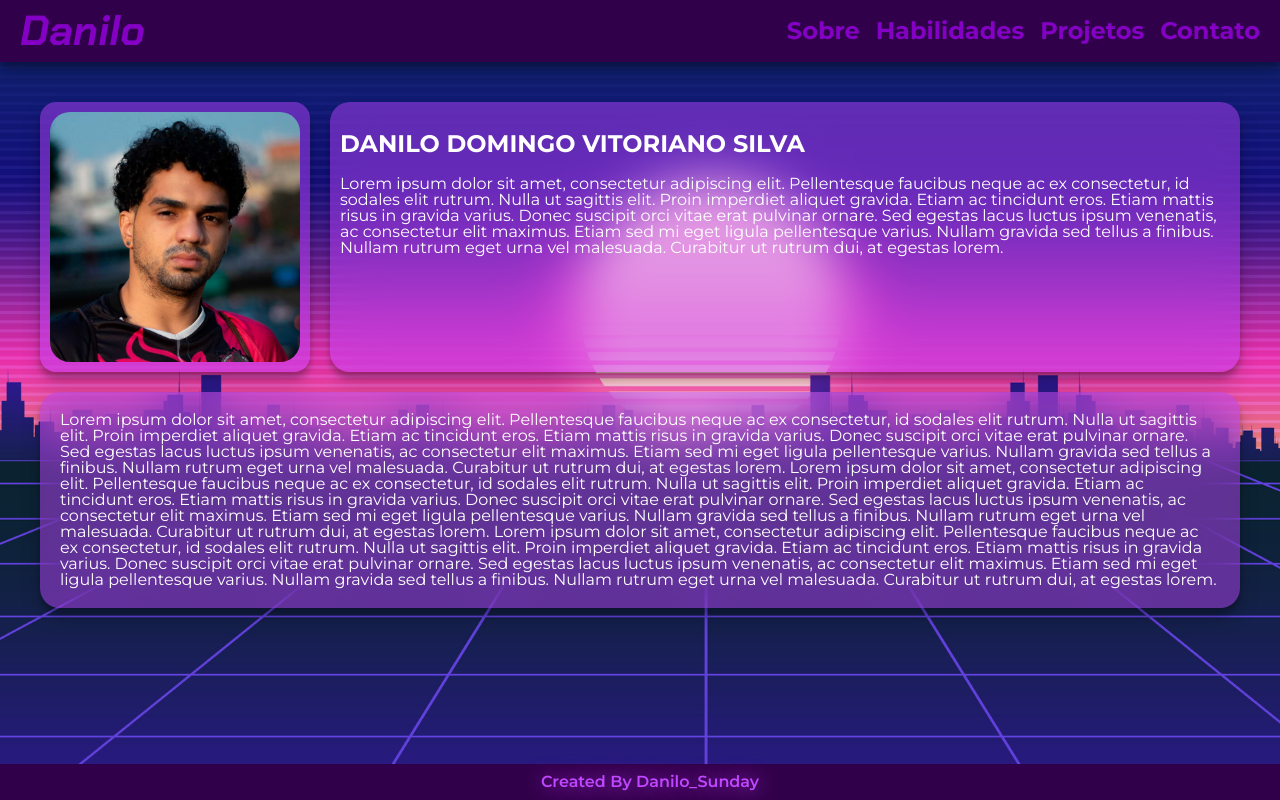
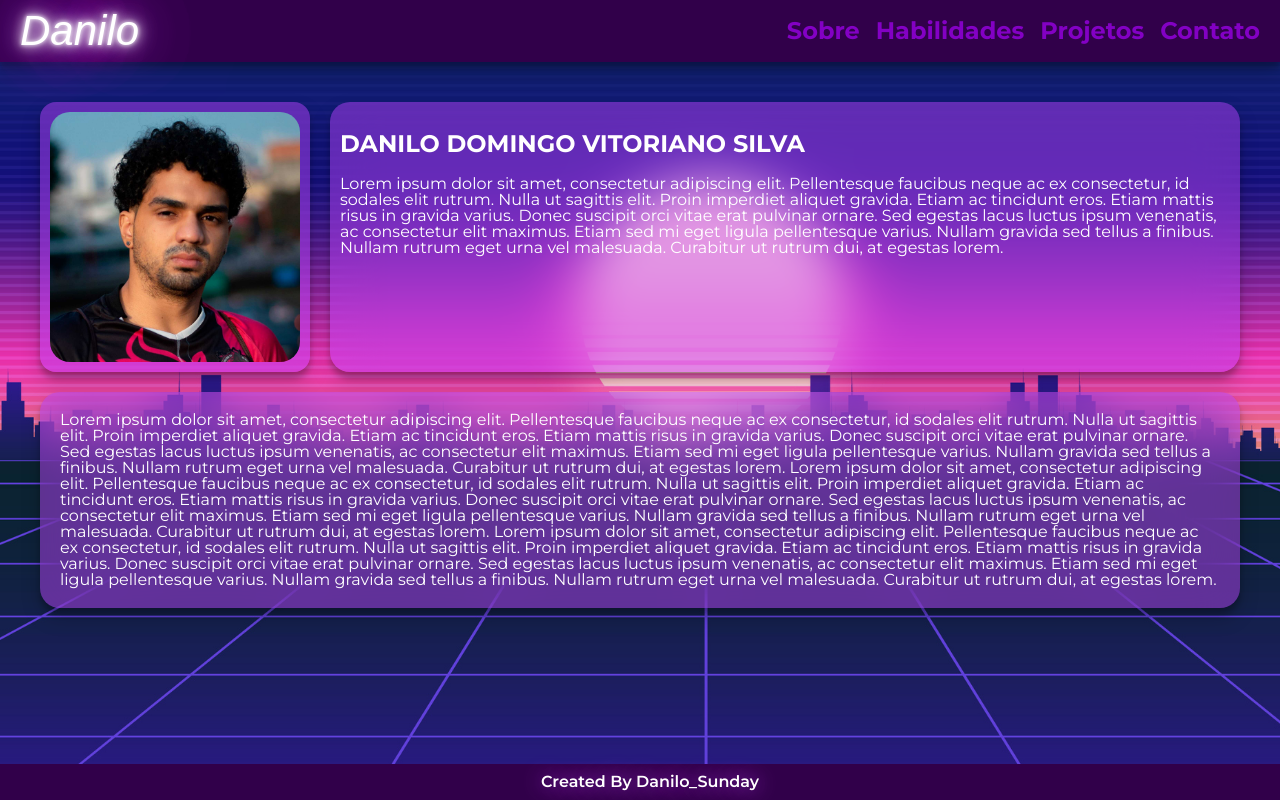
Before and after one commit to danilow200/Portfolio, a plain HTML site: page index.html in a window 1280 px wide. Drawn offline with Linux system fonts and the light colour scheme; a script that the page names is missing; a web font is replaced by a local one.

Commit message:
feat: animação na logo

```diff
--- a/index.html
+++ b/index.html
@@ -11,6 +11,12 @@
 		<link rel="preconnect" href="https://fonts.gstatic.com" crossorigin>
 		<link href="https://fonts.googleapis.com/css2?family=Chakra+Petch:ital,wght@0,300;0,400;0,500;0,600;0,700;1,300;1,400;1,500;1,600;1,700&display=swap" rel="stylesheet">
 		<link href="https://fonts.googleapis.com/css2?family=Chakra+Petch:ital,wght@0,300;0,400;0,500;0,600;0,700;1,300;1,400;1,500;1,600;1,700&family=Montserrat:ital,wght@0,100;0,200;0,300;0,400;0,500;0,600;0,700;0,800;0,900;1,100;1,200;1,300;1,400;1,500;1,600;1,700;1,800;1,900&display=swap" rel="stylesheet">
+    <link rel="preconnect" href="https://fonts.googleapis.com">
+<link rel="preconnect" href="https://fonts.gstatic.com" crossorigin>
+<link href="https://fonts.googleapis.com/css2?family=Monoton&display=swap" rel="stylesheet">
+<link rel="preconnect" href="https://fonts.googleapis.com">
+<link rel="preconnect" href="https://fonts.gstatic.com" crossorigin>
+<link href="https://fonts.googleapis.com/css2?family=Neonderthaw&display=swap" rel="stylesheet">
   </head>
   <body>
     <main>
--- a/style.css
+++ b/style.css
@@ -9,6 +9,27 @@ body {
   background-size: cover;
   background-attachment: fixed;
   margin: 0;
+}
+
+@keyframes flicker {
+
+  0%, 18%, 22%, 25%, 53%, 57%, 100% {
+
+      text-shadow:
+      0 0 4px #fff,
+      0 0 11px #fff,
+      0 0 19px #fff,
+      0 0 40px #c146ff,
+      0 0 80px #c146ff,
+      0 0 90px #c146ff,
+      0 0 100px #c146ff,
+      0 0 150px #c146ff;
+
+  }
+
+  20%, 24%, 55% {
+      text-shadow: none;
+  }
 }
 
 a {
@@ -63,23 +84,18 @@ a {
 
 .sub-header a:hover {
   cursor: pointer;
-  text-shadow: 1px 1px 20px #c146ff;
-  color: #c146ff;
+  color: #fff;
+  text-shadow: 0px 0px 40px #fff;
 }
 
 .name {
-  font-family: 'Chakra Petch', sans-serif;
+  font-family: 'Neonderthaw', sans-serif;
   font-size: 42px;
-  font-weight: 700;
+  font-weight: 500;
   font-style: italic;
-  color: #8300c4;
   transition: ease-in-out 200ms;
-}
-
-.name:hover {
-  cursor: pointer;
-  text-shadow: 1px 1px 20px #c146ff;
-  color: #c146ff;
+  animation: flicker 1.5s infinite alternate;
+  color: #fff;
 }
 
 .sticky {
@@ -146,8 +162,8 @@ a {
   justify-content: center;
   padding: 10px;
   background: #31004a;
-  text-shadow: 1px 1px 20px #c146ff;
-  color: #c146ff;
+  text-shadow: 0px 0px 20px #c146ff;
+  color: #fff;
   margin-top: 400px;
   font-weight: 600;
   font-size: 16px;
```
